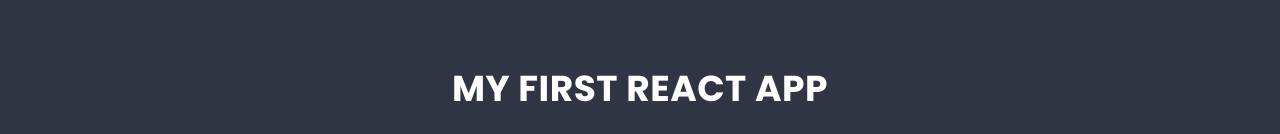
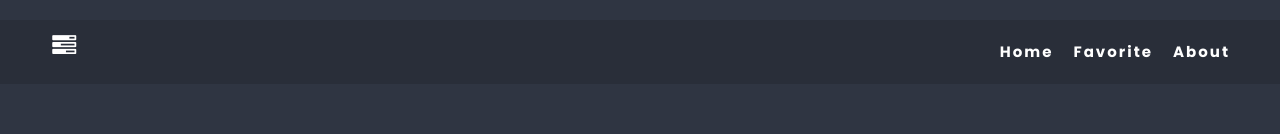
Before and after one commit to PatrykSzwiec/ReactApp, a React (Create React App) app: page / in a window 1280 px wide. Shown: the top 134 px of the page. Built offline with nearby package versions, Linux system fonts and the light colour scheme.

Commit message:
Add NavBar component

```diff
--- a/package.json
+++ b/package.json
@@ -10,6 +10,7 @@
     "react": "^18.2.0",
     "react-dom": "^18.2.0",
     "react-redux": "7.2.5",
+    "react-router-dom": "6.0.1",
     "react-scripts": "5.0.1",
     "redux": "4.2.0",
     "redux-devtools-extension": "2.13.9",
--- a/src/App.js
+++ b/src/App.js
@@ -2,14 +2,18 @@
 import SearchForm from './components/SearchForm/SearchForm';
 import List from './components/List/List';
 import Container from './components/Container/Container';
+import NavBar from './components/NavBar/NavBar';
 
 const App = () => {
   return (
-    <Container>
-      <Hero />
-      <SearchForm />
-      <List />
-    </Container>
+    <main>
+      <NavBar />
+      <Container>
+        <Hero />
+        <SearchForm />
+        <List />
+      </Container>
+    </main>
   );
 };
 
--- /dev/null
+++ b/src/components/NavBar/NavBar.js
@@ -0,0 +1,28 @@
+import styles from './NavBar.module.scss';
+import Container from "../Container/Container";
+
+
+const NavBar = () => {
+    return (
+        <nav className={styles.navBar}>
+            <Container>
+                <div className={styles.navWrapper}>
+                    <div className={styles.navIcon}>
+                        <a href='/'>
+                            <span className='fa fa-tasks'></span>
+                        </a>
+                    </div>
+                    <div className={styles.navLinks}>
+                        <ul>
+                            <li><a href="/">Home</a></li>
+                            <li><a href="/favorite">Favorite</a></li>
+                            <li><a href="/about">About</a></li>
+                        </ul>
+                    </div>
+                </div>
+            </Container>
+        </nav>
+    )
+};
+
+export default NavBar;
--- /dev/null
+++ b/src/components/NavBar/NavBar.module.scss
@@ -0,0 +1,44 @@
+@import '../../styles/settings.scss';
+
+.navBar {
+  background-color: darken($color-dark, 3%);
+}
+
+.navWrapper {
+  display: flex;
+  justify-content: space-between;
+}
+
+.navIcon {
+  font-size: 24px;
+  text-decoration: none;
+
+  span {
+      color: $color-light;
+      transform: translate(50%, 50%);
+  }
+}
+
+.navLinks {
+  ul {
+      display: flex;
+      text-decoration: none;
+      list-style-type: none;
+
+      li {
+          margin: 10px;
+
+          a {
+              font-size: 15px;
+              font-weight: 600;
+              letter-spacing: 2px;
+              text-decoration: none;
+              color: $color-light;
+          }
+
+          .linkActive {
+              color: $color-warning;
+          }
+      }
+  }
+}
```
Also changed, not shown: 1 other file (tests, documents, lock files or other folders).
